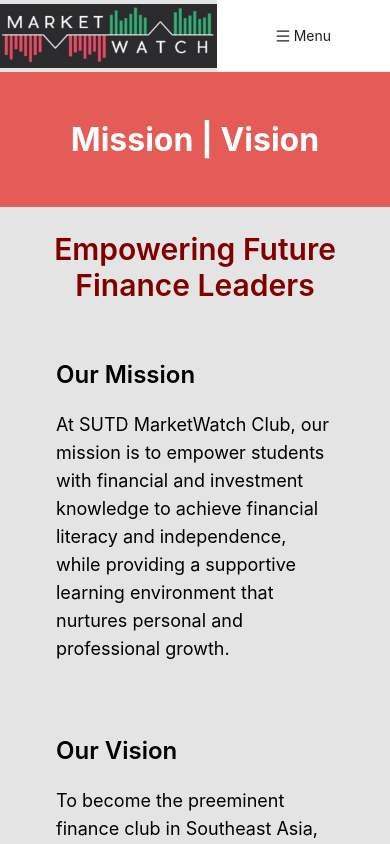
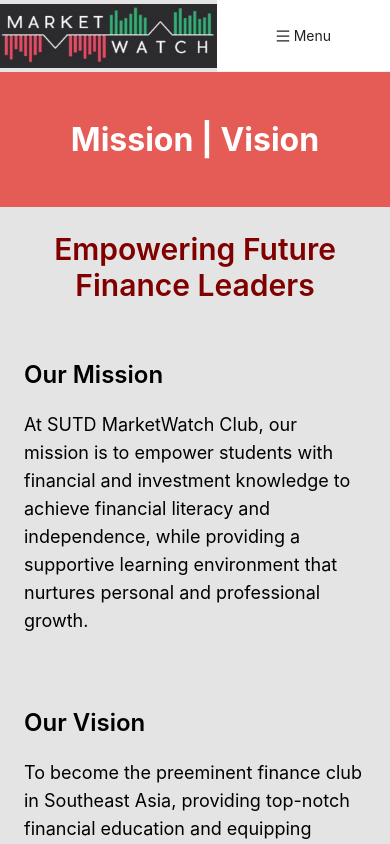
Before and after one commit to yash2mehta/website, a React (Vite) app: page /aboutus/mission_vision in a window 390 px wide. Shown: the top 844 px of the page. Built offline with nearby package versions, Linux system fonts and the light colour scheme.

Commit message:
added .body class for standardised margins of any body box

```diff
--- a/src/AboutUs/MissionVision.tsx
+++ b/src/AboutUs/MissionVision.tsx
@@ -20,7 +20,7 @@ const ClubStructure = () => {
       <RedBanner bannerText="Mission | Vision"></RedBanner>
 
       {/* Mission and Vision */}
-      <div className="mx-10 my-6">
+      <div className="body">
         <div className="text-3xl text-primary-500 font-semibold text-center">
           Empowering Future Finance Leaders
         </div>
@@ -37,7 +37,7 @@ const ClubStructure = () => {
           </p>
         </div>
         {/* Blank Space */}
-        <div className="h-14"></div>
+        {/* <div className="h-14"></div> */}
       </div>
     </div>
   );
--- a/src/App.css
+++ b/src/App.css
@@ -1,7 +1,3 @@
-body {
-  margin: 0;
-}
-
 .root {
   /* max-width: 1280px; */
   /* margin: 0 auto; */
@@ -21,6 +17,15 @@ body {
 	margin: 0;
 }
 
+.body {
+  margin: 1.5rem 2.5rem;
+}
+@media only screen and (max-width: 768px) {
+  .body {
+    margin: 1.5rem 0.5rem;
+  }
+}
+
 .logo {
 	height: 6em;
 	padding: 1.5em;
```
